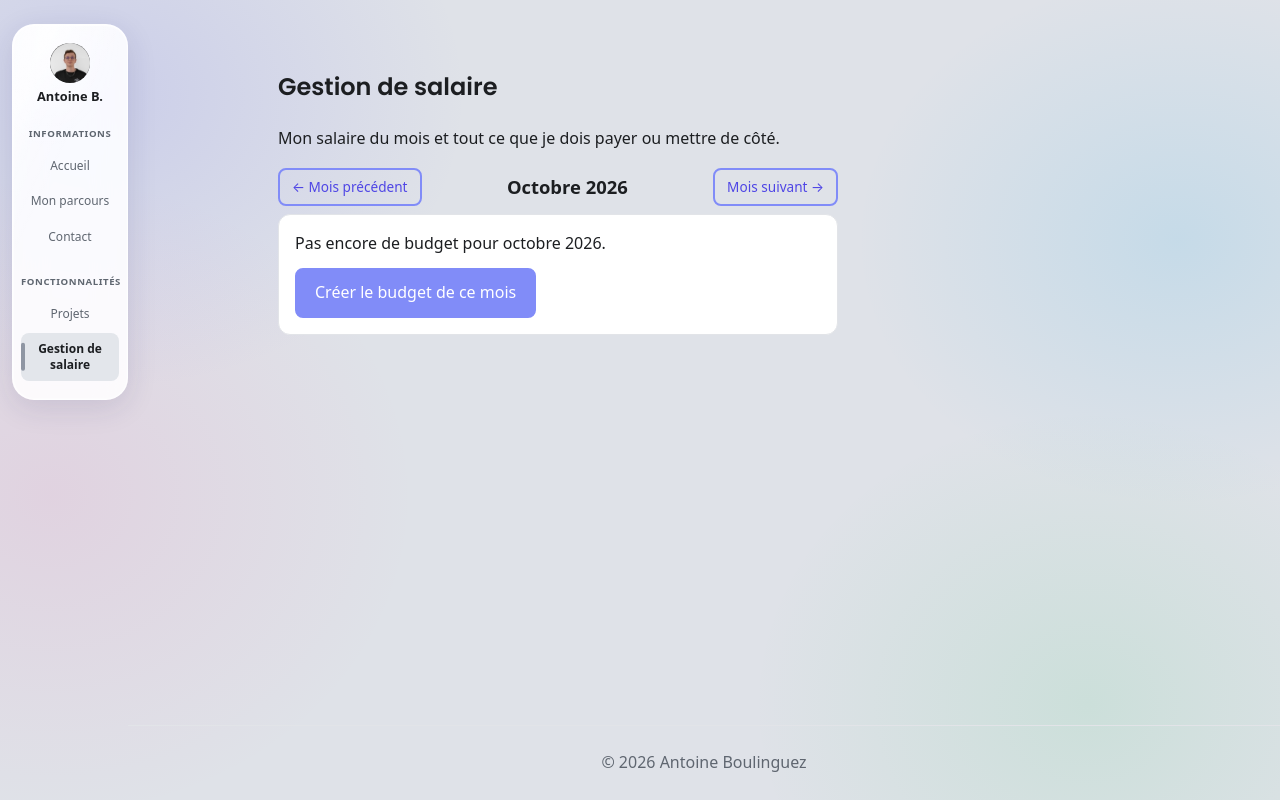
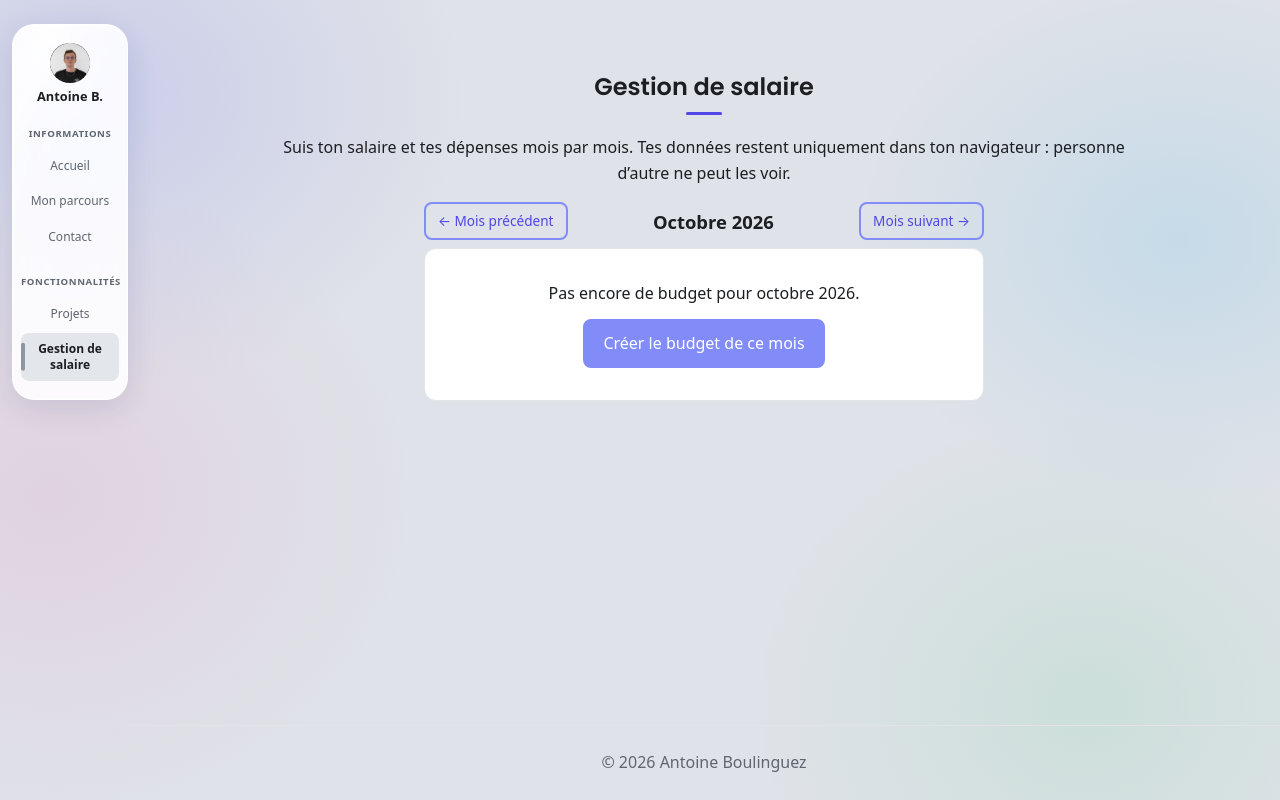
Before and after one commit to aboulinguez05-hue/hub-perso, a React (Vite) app in the folder client/: page / in a window 1280 px wide. Both pictures are taken after a click on the button "Gestion de salaire". Built offline with nearby package versions, Linux system fonts and the light colour scheme.

Commit message:
Gestion de salaire : budgets propres à chaque visiteur, même style que Projets
Dépenses de départ génériques, textes pour le visiteur, message si le
stockage échoue, titres centrés, fondu au changement de mois et ombre
au survol.

Co-Authored-By: Claude Opus 5.5 <noreply@anthropic.com>

```diff
--- a/client/src/App.css
+++ b/client/src/App.css
@@ -885,9 +885,25 @@
 }
 
 /* ---------- Gestion de salaire ---------- */
+/* Carte du mois centrée ; fondu à chaque changement de mois et ombre légère au survol,
+   comme les autres cartes du site */
 .budget {
   gap: 4px;
   max-width: 560px;
+  margin: 0 auto;
+  transition: box-shadow 0.2s;
+  animation: fondu 0.3s ease-out;
+}
+
+.budget:hover,
+.tableau-conteneur:hover {
+  box-shadow: 0 6px 18px rgba(30, 35, 60, 0.12);
+}
+
+@media (prefers-reduced-motion: reduce) {
+  .budget {
+    animation: none;
+  }
 }
 
 .budget h3 {
@@ -981,7 +997,13 @@
   justify-content: space-between;
   gap: 12px;
   max-width: 560px;
-  margin-bottom: 8px;
+  margin: 0 auto 8px;
+}
+
+/* Lien « Revenir au mois en cours », centré sous la navigation */
+.retour-mois {
+  display: block;
+  margin: 0 auto 12px;
 }
 
 .nav-mois .btn {
@@ -1016,9 +1038,12 @@
   color: #dc2626;
 }
 
+/* Mois sans budget : message centré et bouton de création, comme Projets */
 .budget-vide {
-  align-items: flex-start;
+  align-items: center;
   gap: 12px;
+  padding: 32px 16px;
+  text-align: center;
 }
 
 .budget-vide p {
@@ -1029,6 +1054,7 @@
 .tableau-conteneur {
   overflow-x: auto;
   padding: 0;
+  transition: box-shadow 0.2s;
 }
 
 .tableau {
--- a/client/src/pages/Salaire.jsx
+++ b/client/src/pages/Salaire.jsx
@@ -1,14 +1,16 @@
-import { useEffect, useState } from 'react'
+import { useState } from 'react'
 import { formatEuros } from '../donnees/epargne.js'
 
-// Clé sous laquelle les budgets sont enregistrés dans le navigateur
+// Clé sous laquelle les budgets sont enregistrés dans le navigateur du visiteur (localStorage) :
+// chacun a ses propres budgets, et personne d'autre ne peut les voir.
 const CLE_STOCKAGE = 'hub-perso-salaire'
 
-// Dépenses de départ (montants à remplir). "diviseur: 2" = on ne compte que la moitié
+// Dépenses proposées pour un premier budget (montants à remplir, lignes modifiables).
+// Une dépense peut avoir "diviseur: 2" pour n'en compter que la moitié (anciens budgets).
 const DEPENSES_PAR_DEFAUT = [
-  { id: 'essence', nom: 'Essence', montant: '' },
-  { id: 'assurance', nom: 'Assurance voiture', montant: '', diviseur: 2 },
-  { id: 'autoroute', nom: 'Autoroute', montant: '' },
+  { id: 'logement', nom: 'Logement', montant: '' },
+  { id: 'courses', nom: 'Courses', montant: '' },
+  { id: 'transport', nom: 'Transport', montant: '' },
   { id: 'telephone', nom: 'Téléphone', montant: '' },
   { id: 'epargne', nom: 'De côté', montant: '' },
 ]
@@ -54,18 +56,22 @@ function chargerBudgets() {
 }
 
 function Salaire() {
-  const [budgets, setBudgets] = useState(chargerBudgets)
+  const [budgets, setBudgetsEtat] = useState(chargerBudgets)
   const [moisAffiche, setMoisAffiche] = useState(moisActuel)
   const [nouvelleDepense, setNouvelleDepense] = useState('')
+  const [erreurStockage, setErreurStockage] = useState(false)
 
-  // À chaque modification, on enregistre dans le navigateur
-  useEffect(() => {
+  // À chaque modification, on met à jour l'affichage et on enregistre dans le navigateur
+  // (avec un message si l'enregistrement échoue, par exemple stockage plein ou bloqué)
+  function setBudgets(nouveaux) {
+    setBudgetsEtat(nouveaux)
     try {
-      localStorage.setItem(CLE_STOCKAGE, JSON.stringify(budgets))
+      localStorage.setItem(CLE_STOCKAGE, JSON.stringify(nouveaux))
+      setErreurStockage(false)
     } catch {
-      // stockage indisponible : les données restent juste en mémoire
+      setErreurStockage(true)
     }
-  }, [budgets])
+  }
 
   // Tous les mois remplis, du plus récent au plus ancien
   const moisRemplis = Object.keys(budgets).sort().reverse()
@@ -119,8 +125,17 @@ function Salaire() {
 
   return (
     <section>
-      <h2>Gestion de salaire</h2>
-      <p>Mon salaire du mois et tout ce que je dois payer ou mettre de côté.</p>
+      <h2 className="titre-centre">Gestion de salaire</h2>
+      <p className="intro-centree">
+        Suis ton salaire et tes dépenses mois par mois. Tes données restent uniquement dans ton
+        navigateur : personne d’autre ne peut les voir.
+      </p>
+
+      {erreurStockage && (
+        <p className="message-erreur intro-centree">
+          Impossible d’enregistrer : le stockage du navigateur est plein ou bloqué.
+        </p>
+      )}
 
       {/* Navigation entre les mois */}
       <div className="nav-mois">
@@ -133,13 +148,14 @@ function Salaire() {
         </button>
       </div>
       {moisAffiche !== moisActuel() && (
-        <button type="button" className="lien-bouton" onClick={() => setMoisAffiche(moisActuel())}>
+        <button type="button" className="lien-bouton retour-mois" onClick={() => setMoisAffiche(moisActuel())}>
           Revenir au mois en cours
         </button>
       )}
 
+      {/* key={moisAffiche} : la carte est recréée à chaque changement de mois, ce qui relance le fondu */}
       {!budget ? (
-        <div className="carte budget budget-vide">
+        <div key={moisAffiche} className="carte budget budget-vide">
           <p>Pas encore de budget pour {nomDuMois(moisAffiche).toLowerCase()}.</p>
           <button type="button" className="btn" onClick={creerMois}>
             {moisPrecedent
@@ -148,7 +164,7 @@ function Salaire() {
           </button>
         </div>
       ) : (
-        <div className="carte budget">
+        <div key={moisAffiche} className="carte budget">
           <label className="ligne-budget ligne-salaire">
             <span>Salaire net</span>
             <span className="champ-euros">
@@ -200,7 +216,7 @@ function Salaire() {
           <form className="ajout-depense" onSubmit={ajouterDepense}>
             <input
               type="text"
-              placeholder="Autre dépense (ex : loyer)"
+              placeholder="Autre dépense (ex : abonnement)"
               value={nouvelleDepense}
               onChange={(e) => setNouvelleDepense(e.target.value)}
             />
@@ -249,7 +265,7 @@ function Salaire() {
       {/* Vue d'ensemble de tous les mois */}
       {moisRemplis.length > 0 && (
         <>
-          <h3>Tous mes mois</h3>
+          <h3 className="titre-centre">Tous tes mois</h3>
           <div className="carte tableau-conteneur">
             <table className="tableau">
               <thead>
@@ -284,7 +300,7 @@ function Salaire() {
               </tbody>
             </table>
           </div>
-          <p className="periode">Clique sur un mois pour l'afficher.</p>
+          <p className="periode intro-centree">Clique sur un mois pour l'afficher.</p>
         </>
       )}
     </section>
```
